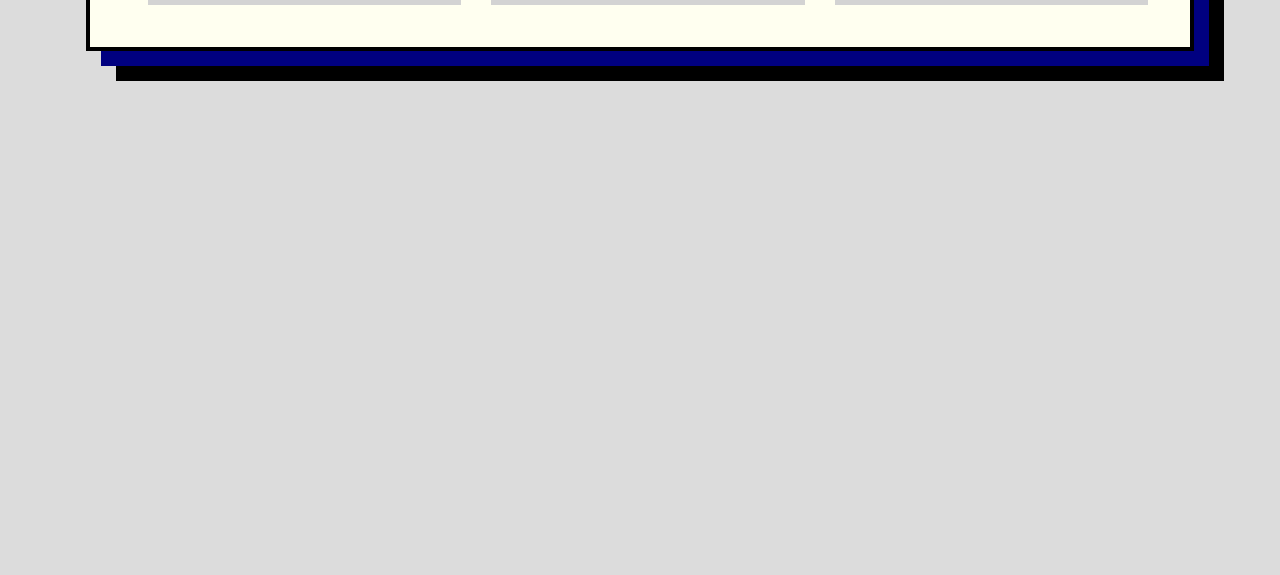
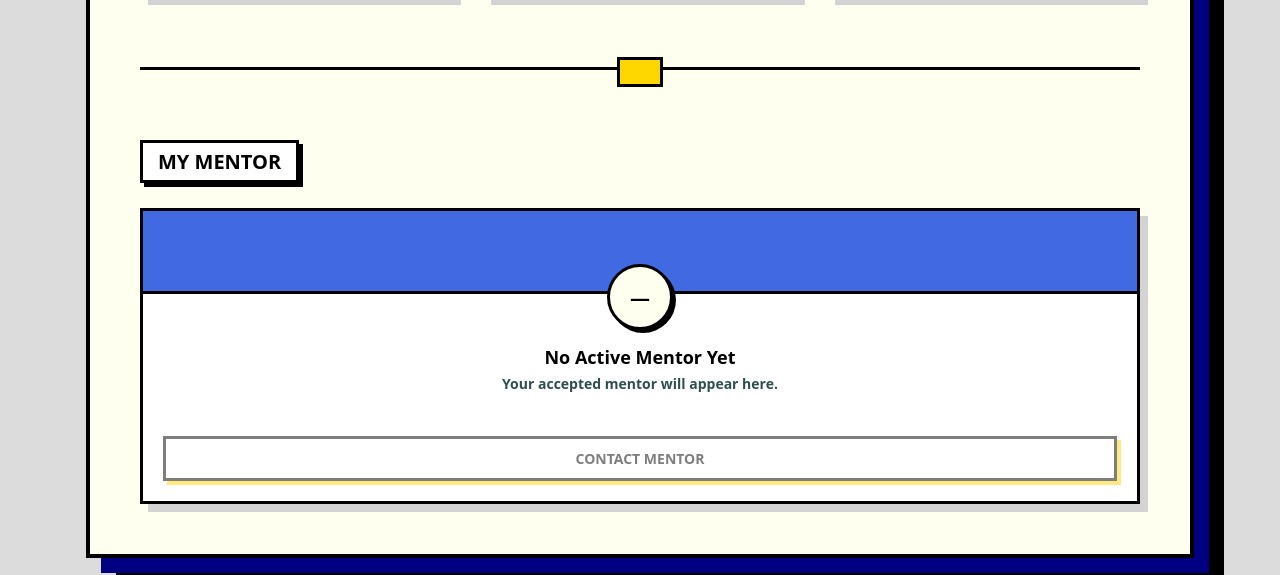
Before and after one commit to harinandhreddy0411/alumni-mentorship-matcher, a plain HTML site: page student-dashboard.html in a window 1280 px wide. Shown: the part 1146-1721 px from the top of the page. Before the commit the page ends 1277 px from the top, so only its background shows below. Drawn offline with Linux system fonts and the light colour scheme.

Commit message:
Update student-dashboard.html

```diff
--- a/student-dashboard.html
+++ b/student-dashboard.html
@@ -36,10 +36,11 @@
                         <span class="alumni-stat-label">Active Requests</span>
                         <span class="alumni-stat-value">0</span>
                     </div>
-                    <div class="alumni-stat-block">
+                    <!-- now a real anchor link instead of a dead number -->
+                    <a href="#my-mentor" class="alumni-stat-block" style="text-decoration: none; color: inherit; cursor: pointer;">
                         <span class="alumni-stat-label">Connected Mentors</span>
                         <span class="alumni-stat-value">0</span>
-                    </div>
+                    </a>
                 </div>
             </section>
 
@@ -90,6 +91,24 @@
                 </div>
             </section>
 
+            <div class="alumni-ultra-divider"></div>
+
+            <!-- NEW: outcome screen after acceptance — answers "where does my accepted mentor show up?" -->
+            <section class="alumni-directory-section" id="my-mentor">
+                <h3 class="alumni-directory-heading">My Mentor</h3>
+
+                <div class="alumni-grid-layout">
+                    <div class="alumni-mentor-card">
+                        <div class="alumni-card-banner" style="background-color: royalblue;"></div>
+                        <div class="alumni-card-avatar">—</div>
+                        <h3 class="alumni-card-name">No Active Mentor Yet</h3>
+                        <p class="alumni-card-track" style="color: darkslategray;">Your accepted mentor will appear here.</p>
+                        <p class="alumni-card-year">&nbsp;</p>
+                        <button class="alumni-btn-action" disabled style="opacity: 0.5; cursor: not-allowed;">Contact Mentor</button>
+                    </div>
+                </div>
+            </section>
+
         </div>
     </main>
 
```
